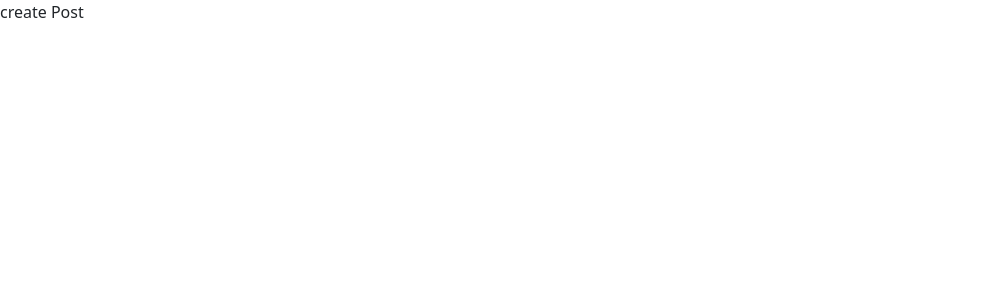
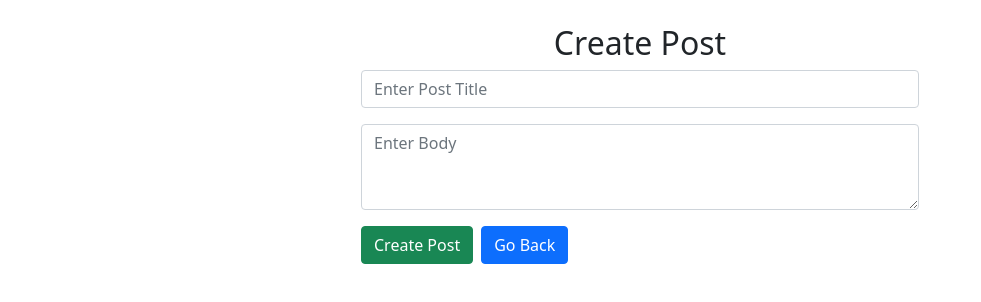
Before and after one commit to mamun8893/crud-redux-toolkit, a React (Create React App) app: page /create-post in a window 1280 px wide. Shown: the top 302 px of the page, without its empty margins (0-981 px from the left). Built offline with nearby package versions, Linux system fonts and the light colour scheme.

Commit message:
feat:create post form

```diff
--- a/src/components/CreatePost.js
+++ b/src/components/CreatePost.js
@@ -1,7 +1,52 @@
-import React from "react";
+import React, { useState } from "react";
+import { Button, Form } from "react-bootstrap";
+import { useNavigate } from "react-router-dom";
 
 const CreatePost = () => {
-  return <div>create Post</div>;
+  const [values, setValues] = useState({ title: "", body: "" });
+  const { title, body } = values;
+  const navigate = useNavigate();
+  const handleSubmit = (e) => {
+    e.preventDefault();
+    console.log(values);
+    setValues({ title: "", body: "" });
+  };
+  return (
+    <div>
+      <div className="container mt-4">
+        <Form className="w-50 m-auto" onSubmit={handleSubmit}>
+          <h2 className="text-center">Create Post</h2>
+          <Form.Group className="mb-3" controlId="formBasicTitle">
+            <Form.Control
+              type="text"
+              placeholder="Enter Post Title"
+              value={title}
+              onChange={(e) => setValues({ ...values, title: e.target.value })}
+            />
+          </Form.Group>
+          <Form.Group className="mb-3" controlId="exampleForm.ControlTextarea1">
+            <Form.Control
+              as="textarea"
+              placeholder="Enter Body"
+              rows={3}
+              value={body}
+              onChange={(e) => setValues({ ...values, body: e.target.value })}
+            />
+          </Form.Group>
+          <Button variant="success" type="submit">
+            Create Post
+          </Button>
+          <Button
+            className="ms-2"
+            variant="primary"
+            onClick={() => navigate("/")}
+          >
+            Go Back
+          </Button>
+        </Form>
+      </div>
+    </div>
+  );
 };
 
 export default CreatePost;
```
